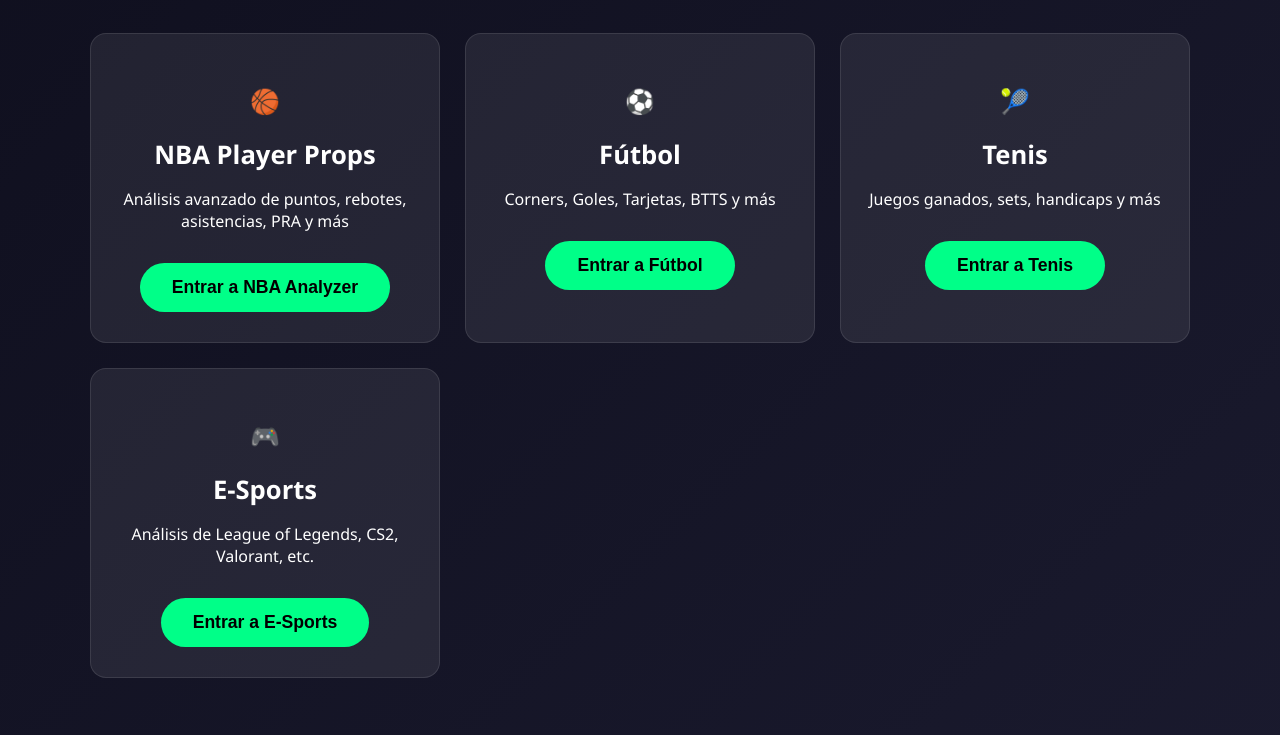
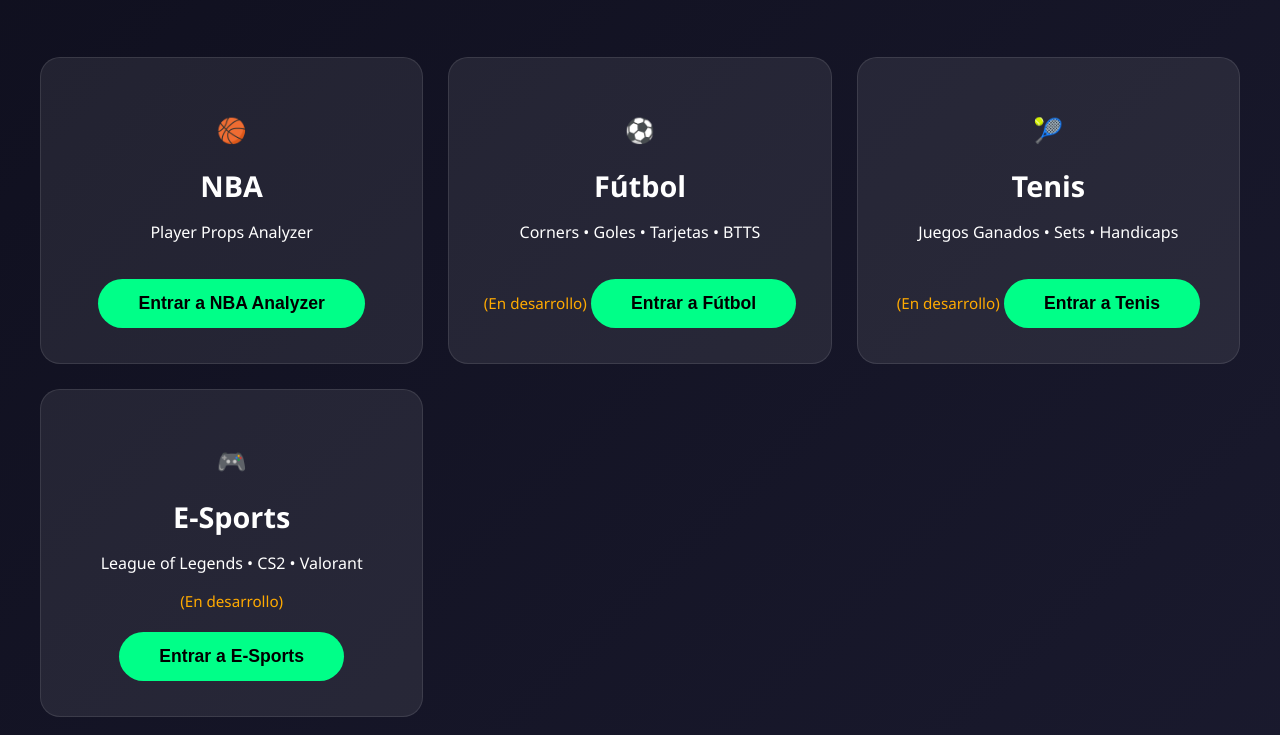
Before and after one commit to Juankemicchi/HBA_Hub, a plain HTML site: page index.html in a window 1280 px wide. Shown: the part 224-959 px from the top of the page. Drawn offline with Linux system fonts and the light colour scheme.

Commit message:
Update index.html

```diff
--- a/index.html
+++ b/index.html
@@ -14,59 +14,60 @@
       min-height: 100vh;
     }
     .container {
-      max-width: 1100px;
+      max-width: 1200px;
       margin: 0 auto;
       padding: 40px 20px;
       text-align: center;
     }
     h1 {
-      font-size: 3.5rem;
+      font-size: 3.8rem;
       margin-bottom: 10px;
       background: linear-gradient(90deg, #00ff88, #00b8ff);
       -webkit-background-clip: text;
       -webkit-text-fill-color: transparent;
     }
     .subtitle {
-      font-size: 1.4rem;
+      font-size: 1.5rem;
       color: #aaa;
-      margin-bottom: 50px;
+      margin-bottom: 60px;
     }
     .sports-grid {
       display: grid;
-      grid-template-columns: repeat(auto-fit, minmax(280px, 1fr));
+      grid-template-columns: repeat(auto-fit, minmax(300px, 1fr));
       gap: 25px;
       margin-top: 40px;
     }
     .sport-card {
       background: rgba(255,255,255,0.08);
-      border-radius: 16px;
-      padding: 30px 20px;
+      border-radius: 20px;
+      padding: 35px 25px;
       transition: all 0.3s;
       border: 1px solid rgba(255,255,255,0.1);
     }
     .sport-card:hover {
-      transform: translateY(-10px);
+      transform: translateY(-12px);
       background: rgba(255,255,255,0.15);
       border-color: #00ff88;
     }
     .sport-card h3 {
-      font-size: 1.6rem;
-      margin: 15px 0;
+      font-size: 1.8rem;
+      margin: 15px 0 8px 0;
     }
     .coming-soon {
       color: #ffaa00;
-      font-size: 0.9rem;
+      font-size: 0.95rem;
+      margin-top: 8px;
     }
     .btn {
       background: #00ff88;
       color: black;
-      padding: 14px 32px;
+      padding: 14px 40px;
       border: none;
       border-radius: 50px;
       font-weight: bold;
       font-size: 1.1rem;
       cursor: pointer;
-      margin-top: 15px;
+      margin-top: 20px;
       transition: 0.3s;
     }
     .btn:hover {
@@ -85,8 +86,8 @@
       <!-- NBA -->
       <div class="sport-card">
         <h2>🏀</h2>
-        <h3>NBA Player Props</h3>
-        <p>Análisis avanzado de puntos, rebotes, asistencias, PRA y más</p>
+        <h3>NBA</h3>
+        <p>Player Props Analyzer</p>
         <a href="https://juankemichi-hba.streamlit.app" target="_blank">
           <button class="btn">Entrar a NBA Analyzer</button>
         </a>
@@ -96,29 +97,32 @@
       <div class="sport-card">
         <h2>⚽</h2>
         <h3>Fútbol</h3>
-        <p>Corners, Goles, Tarjetas, BTTS y más</p>
-        <button class="btn" onclick="alert('🚧 En desarrollo... Pronto disponible')">Entrar a Fútbol</button>
+        <p>Corners • Goles • Tarjetas • BTTS</p>
+        <span class="coming-soon">(En desarrollo)</span>
+        <button class="btn" onclick="alert('🚧 Fútbol Analyzer está en desarrollo')">Entrar a Fútbol</button>
       </div>
 
       <!-- Tenis -->
       <div class="sport-card">
         <h2>🎾</h2>
         <h3>Tenis</h3>
-        <p>Juegos ganados, sets, handicaps y más</p>
-        <button class="btn" onclick="alert('🚧 En desarrollo... Pronto disponible')">Entrar a Tenis</button>
+        <p>Juegos Ganados • Sets • Handicaps</p>
+        <span class="coming-soon">(En desarrollo)</span>
+        <button class="btn" onclick="alert('🚧 Tenis Analyzer está en desarrollo')">Entrar a Tenis</button>
       </div>
 
       <!-- E-Sports -->
       <div class="sport-card">
         <h2>🎮</h2>
         <h3>E-Sports</h3>
-        <p>Análisis de League of Legends, CS2, Valorant, etc.</p>
-        <button class="btn" onclick="alert('🚧 En desarrollo... Pronto disponible')">Entrar a E-Sports</button>
+        <p>League of Legends • CS2 • Valorant</p>
+        <span class="coming-soon">(En desarrollo)</span>
+        <button class="btn" onclick="alert('🚧 E-Sports Analyzer está en desarrollo')">Entrar a E-Sports</button>
       </div>
 
     </div>
 
-    <p style="margin-top: 60px; color: #666;">
+    <p style="margin-top: 80px; color: #555; font-size: 1rem;">
       HBA Hub - Desarrollado con ❤️ por Grok + Juancho
     </p>
   </div>
```
